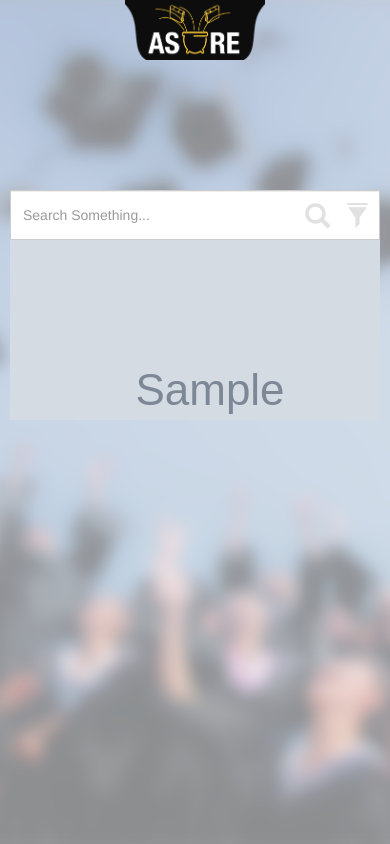
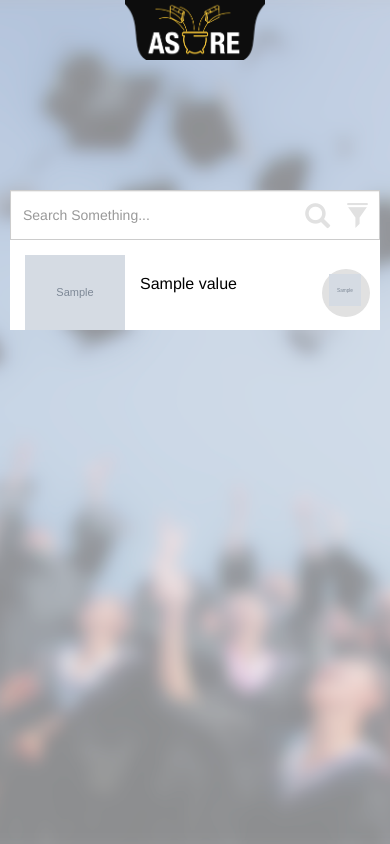
Before and after one commit to egeucak/asure, a Django app: template templates/index.html in a window 390 px wide. Run offline with Django 3.2, Linux system fonts and the light colour scheme; the template is opened without the code that fills it: most values are stand-ins (such as "Sample title", 1, 10 or a date in 2020); grey boxes marked "Sample" are stand-in pictures; some libraries are stand-ins or nearby versions; grey boxes are pictures that could not be loaded.

Commit message:
try commit

```diff
--- a/home/views.py
+++ b/home/views.py
@@ -7,7 +7,7 @@ def coursera(link):
     options.add_argument('headless')
     options.add_argument('window-size=1200x600')
     url = "https://www.coursera.org/courses?languages=en&query=python"
-    browser = webdriver.Chrome("/Users/administrator/Downloads/chromedriver", chrome_options=options)
+    browser = webdriver.Chrome(chrome_options=options)
     browser.get(url)
     html = browser.page_source
     soup = BeautifulSoup(html, 'html.parser')
@@ -23,7 +23,8 @@ def coursera(link):
         dumpListDict[dumpListNames[i]] = {"title": dumpListNames[i],
                                           "url": dumpListUrl[i],
                                           "thumbnail": dumpListImageUrl[i],
-                                          "site": "https://www.surfacedstudio.com/wordpress/wp-content/uploads/2018/01/Udemy-Icon.png"
+                                          "site_logo": "http://www.pvhc.net/img102/wimqmhowtqjoqdifgnlc.jpg",
+                                          "site": "coursera"
                                           }
     browser.close()
     return dumpListDict
--- a/static/css/stylesheet.css
+++ b/static/css/stylesheet.css
@@ -2,6 +2,10 @@ html,body{
   height: 100%;
   margin: 0;
   font-family: Helvetica;
+}
+::-webkit-scrollbar{
+  width: 0;
+  background: transparent;
 }
 input{
   -webkit-border-radius: 0px !important;
@@ -36,6 +40,7 @@ ul{
   height: 100%;
   width: 100%;
   background-size: cover;
+  position: fixed;
 }
 .search-input{
   max-width: 1100px;
@@ -99,19 +104,48 @@ ul{
 }
 .result-container{
   width: 100%;
-  height: auto;
+  height: 700px;
   overflow-y: auto;
 }
 .result{
   width: 100%;
   height: 180px;
-  background: rgba(196, 210, 227,0.6);
+  background: #ffffff;
+  border-top: 25px solid #ffffff;
+  position: relative;
+}
+.result:hover{
+  background-color: #e1e1e1;
+}
+.result-image{
+  height: 100%;
+  float: left;
+  margin: 0 25px 0 25px;
+}
+
+.result-title{
+  float: left;
+  color: #000;
+}
+.result-icon{
+  width: 64px;
+  height: 64px;
+  border-radius: 50%;
+  background: #e1e1e1;
+  right: 40px;
+  position: absolute;
+  transform: translateY(-50%);
+  top: 50%;
+}
+.result-icon img{
+  width: 50px;
+  height: 50px;
+  margin: 5px 7px;
 }
 @media screen and (max-width: 440px){
   .main-icon{
     width: 140px;
     height: 60px;
-
   }
   .search-input{
     margin: 130px auto 0 auto;
@@ -119,6 +153,25 @@ ul{
   .filter-container{
     font-size: 13px;
     height: 150px;
-
+  }
+  .result{
+    height: 90px;
+    border-top: 15px solid #fff;
+  }
+  .result-image{
+    margin: 0 15px;
+  }
+  .result-title{
+    font-size: 16px;
+  }
+  .result-icon{
+    width: 48px;
+    height: 48px;
+    right: 10px;
+  }
+  .result-icon img{
+    width: 32px;
+    height: 32px;
+    margin: 5px 7px;
   }
 }
--- a/templates/index.html
+++ b/templates/index.html
@@ -47,9 +47,10 @@
             <li>
               <a href="{{value.url}}" target="_blank">
                 <div class="result">
-                  <img src="{{value.thumbnail}}" alt="{{key}}">
-                  {{value.title}}
-                  <img src="{{value.site}}" alt="" width="32" height="32"></div\>
+                  <img class="result-image" src="{{value.thumbnail}}" alt="{{key}}">
+                  <h3 class="result-title">{{value.title}}</h3>
+                  <div class="result-icon"><img src="{{value.site_logo}}" alt=""></div\>
+                </div>
             </li>
             </a>
             {% endfor %}
```
